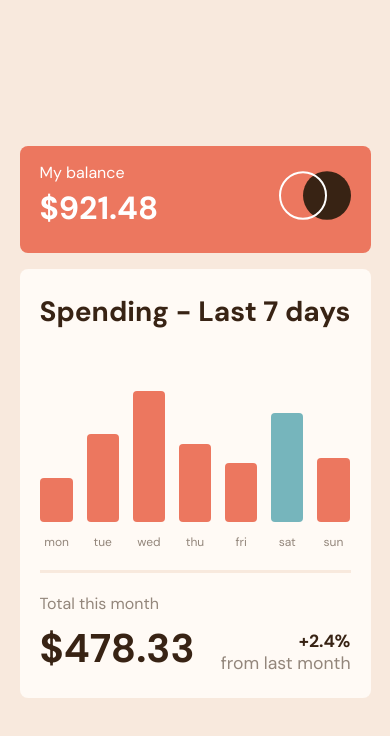
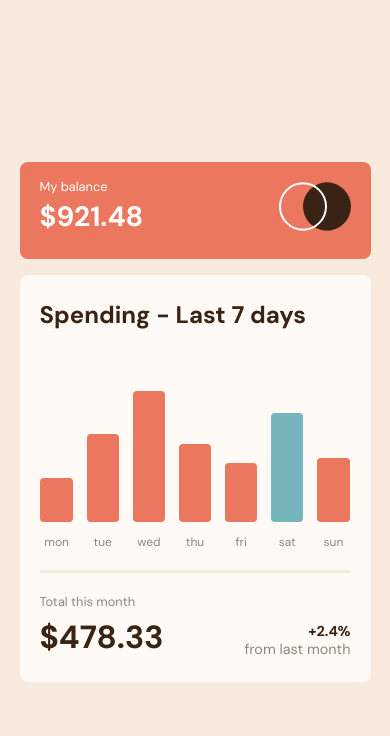
Before and after one commit to rushabhhere/expenses-chart-component, a website built with Vite: page index.html in a window 390 px wide. Built offline with nearby package versions, Linux system fonts and the light colour scheme.

Commit message:
improved ux on smaller screens (reduced min-width and font-size)

```diff
--- a/css/index.css
+++ b/css/index.css
@@ -30,7 +30,7 @@ body {
 }
 
 main {
-  width: clamp(350px, 90%, 400px);
+  width: clamp(250px, 90%, 400px);
   margin: 1.5rem auto;
 }
 
@@ -147,3 +147,24 @@ main {
 .last-month .text {
   color: var(--clr-medium-brown);
 }
+
+@media (max-width: 400px) {
+  .balance .text {
+    font-size: 0.8rem;
+  }
+  .balance .amount {
+    font-size: 1.75rem;
+  }
+  .spending h1 {
+    font-size: 1.5rem;
+  }
+  .this-month .text {
+    font-size: 0.8rem;
+  }
+  .this-month .amount {
+    font-size: 2rem;
+  }
+  .last-month {
+    font-size: 0.9rem;
+  }
+}
```
Also changed, not shown: style.css (deleted, +0 -8 lines).
